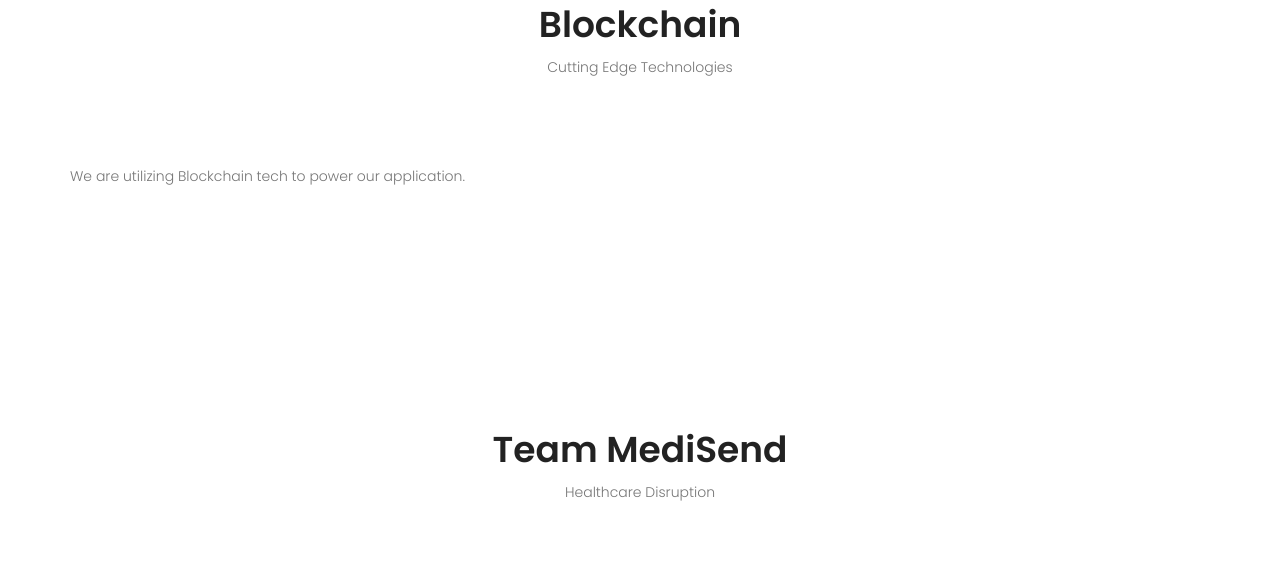
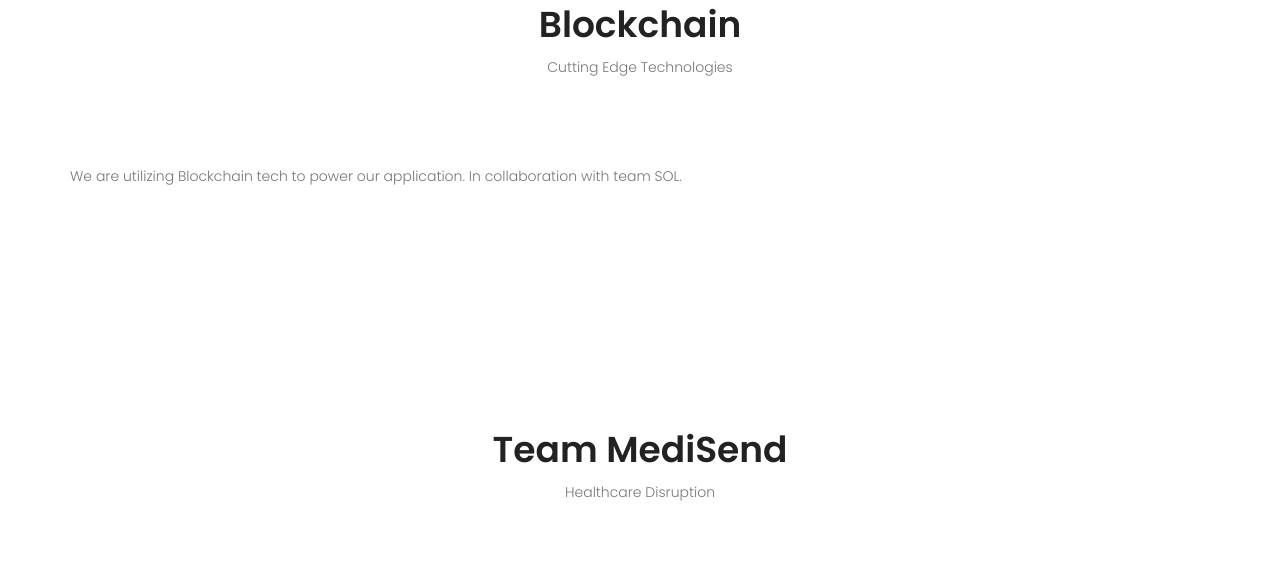
Before and after one commit to Nonj/MediSend, a website: page index.html in a window 1280 px wide. Shown: the part 2192-2760 px from the top of the page. Drawn offline with nearby package versions, Linux system fonts and the light colour scheme.

Commit message:
add blockchain

```diff
--- a/index.html
+++ b/index.html
@@ -164,7 +164,7 @@
 				</div>
 			</div>
 			<div class="row">
-				<div> We are utilizing Blockchain tech to power our application.</div>
+				<div> We are utilizing Blockchain tech to power our application. In collaboration with team SOL.</div>
 
 			</div>
 		</div>
```
